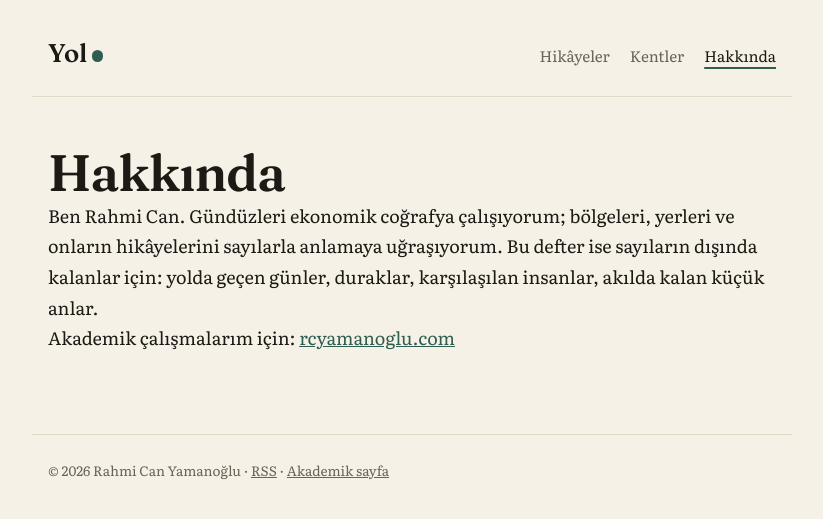
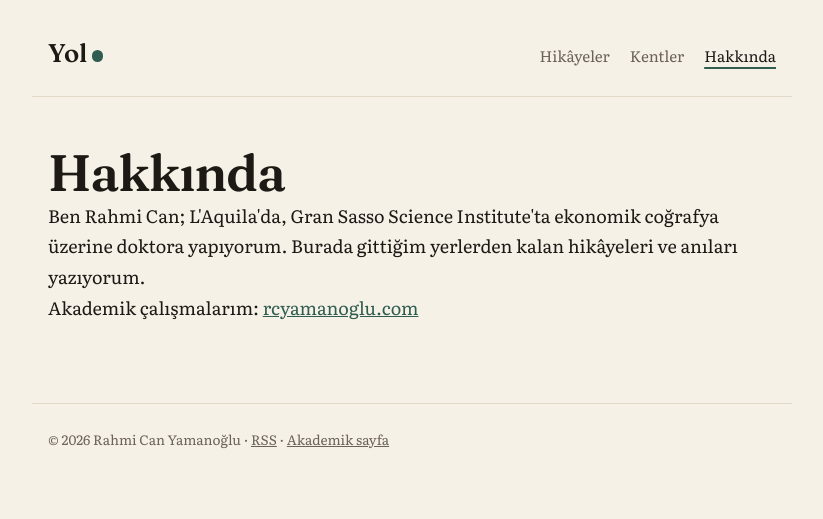
Before and after one commit to rahmicanyamanoglu/yol, a Jekyll site: the page built from hakkinda.md, in a window 1280 px wide. Shown: the top 519 px of the page, without its empty margins (228-1051 px from the left). Built offline with Jekyll 4.4.1, drawn with Linux system fonts in a browser that asks for light colours.

Commit message:
Hakkında'yı kısalt; kentlerde metni azalt, havayı hareketlendir
Hakkında iki düz cümleye indi. Kentler sayfasında giriş tek cümle, kartlarda
yalnızca ad, kentin içinde hava tek kısa satır ("dün · 24° · yağmurlu");
Marco Polo alıntısı yalnızca hayal cümlesi varken görünür.

Son günün hava koduna göre yeni hareketli katmanlar: açık havada dönen
ışınlarıyla güneş ve kuşlar, bulutlu havada rüzgârla sürüklenen bulutlar,
sisli havada kayan sis bantları, karda savrularak düşen tanecikler,
fırtınada şimşek; her havada rüzgâr şiddetine göre esinti çizgileri. Hava
ayrı tohum kullanır, kentin biçimini değiştirmez.

Co-Authored-By: Claude Opus 5.5 <noreply@anthropic.com>
Claude-Session: https://claude.ai/code/session_01QDjpxTnBvUq9WQG7TrgG84

```diff
--- a/assets/style.css
+++ b/assets/style.css
@@ -220,16 +220,28 @@ svg .e.hali-zemin { fill: var(--pas); fill-opacity: .07; stroke: var(--pas); }
 svg .yansima { opacity: .38; }
 
 /* canlı ögeler: yolcular, iz, yağmur, kayık, gök */
-svg .canli { opacity: 0; animation: belir 1s ease-out 1.6s forwards; }
-.hazir svg .canli { animation: none; opacity: 1; }
-.kent-kart:not(.ciziliyor) svg .canli { animation: none; opacity: 0; }
+/* görünürlükle açılır: opaklığı JS ayarlayan ögeleri (esinti, şimşek, sis) ezmesin diye */
+svg .canli { visibility: hidden; animation: belir 0s linear 1.6s forwards; }
+.hazir svg .canli { animation: none; visibility: visible; }
+.kent-kart:not(.ciziliyor) svg .canli { animation: none; visibility: hidden; }
 svg .yolcu { fill: var(--pas); stroke: var(--zemin, var(--kagit)); stroke-width: 1.5; }
 svg .iz { fill: none; stroke: var(--pas); stroke-width: 1.4; stroke-opacity: .45; stroke-linecap: round; stroke-linejoin: round; }
 svg .damla { stroke: var(--vurgu); stroke-width: 1; stroke-opacity: .5; stroke-linecap: round; }
 svg .kayik { fill: var(--zemin, var(--kagit)); stroke: currentColor; stroke-width: 1.2; }
 svg .yelken { fill: var(--pas); fill-opacity: .25; stroke: currentColor; stroke-width: 1; }
 svg .gok { opacity: .1; }
-@keyframes belir { to { opacity: 1; } }
+svg .gok.kapali { opacity: .16; }
+svg .gunes { fill: var(--altin); fill-opacity: .35; stroke: var(--altin); stroke-width: 1.2; }
+svg .isin { stroke: var(--altin); stroke-width: 1.4; stroke-linecap: round; }
+svg .bulut { fill: var(--zemin, var(--kagit)); fill-opacity: .9; stroke: var(--soluk); stroke-width: .8; stroke-opacity: .6; }
+svg .bulut.kapali { fill: var(--soluk); fill-opacity: .1; stroke-opacity: .45; }
+svg .kus { fill: none; stroke: currentColor; stroke-width: 1.1; stroke-linecap: round; }
+svg .esinti { stroke: var(--soluk); stroke-width: 1; stroke-linecap: round; }
+svg .sis { fill: var(--zemin, var(--kagit)); opacity: .5; }
+svg .kar-tanesi { fill: var(--zemin, var(--kagit)); stroke: var(--soluk); stroke-width: .6; }
+svg .simsek-isik { fill: #fffbe8; opacity: 0; }
+svg .simsek { fill: none; stroke: var(--altin); stroke-width: 2.2; stroke-linejoin: round; opacity: 0; }
+@keyframes belir { to { visibility: visible; } }
 
 /* kendini çizen kent */
 .kent-kart:not(.ciziliyor) svg .e { visibility: hidden; }
@@ -246,7 +258,7 @@ svg .gok { opacity: .1; }
     100% { stroke-dashoffset: 0; }
 }
 @media (prefers-reduced-motion: reduce) {
-    svg .canli { animation: none; opacity: 1; }
+    svg .canli { animation: none; visibility: visible; }
     .e, .e.yeni { animation: none !important; stroke-dasharray: none !important; stroke-dashoffset: 0 !important; }
 }
 
@@ -283,7 +295,10 @@ svg .gok { opacity: .1; }
 .anlati span:last-child { font-family: 'Fraunces', serif; font-size: 1.25rem; line-height: 1.45; }
 .anlati .soluk { color: var(--soluk); font-style: italic; }
 .ipucu { font-size: .85rem; color: var(--soluk); font-style: italic; }
-.gunluk { font-size: .9rem; color: var(--murekkep); border-left: 2px solid var(--altin); padding-left: .75rem; }
+.gunluk { font-size: .85rem; color: var(--soluk); letter-spacing: .02em; }
+.gunluk:empty { display: none; }
+.dugme.sade { border-color: transparent; color: var(--soluk); padding-left: .4rem; padding-right: .4rem; }
+.dugme.sade:hover { background: transparent; color: var(--murekkep); }
 .kent-eylem { display: flex; flex-wrap: wrap; gap: .5rem; }
 
 .isaret {
--- a/hakkinda.md
+++ b/hakkinda.md
@@ -7,8 +7,8 @@ permalink: /hakkinda/
 
 # Hakkında
 
-Ben Rahmi Can. Gündüzleri ekonomik coğrafya çalışıyorum; bölgeleri, yerleri ve onların hikâyelerini sayılarla anlamaya uğraşıyorum. Bu defter ise sayıların dışında kalanlar için: yolda geçen günler, duraklar, karşılaşılan insanlar, akılda kalan küçük anlar.
+Ben Rahmi Can; L'Aquila'da, Gran Sasso Science Institute'ta ekonomik coğrafya üzerine doktora yapıyorum. Burada gittiğim yerlerden kalan hikâyeleri ve anıları yazıyorum.
 
-Akademik çalışmalarım için: [rcyamanoglu.com](https://rcyamanoglu.com/)
+Akademik çalışmalarım: [rcyamanoglu.com](https://rcyamanoglu.com/)
 
 </article>
--- a/kentler.html
+++ b/kentler.html
@@ -32,9 +32,9 @@ harita: true
             </div>
             <p class="anlati"><span>Marco Polo anlatır</span><span id="kent-anlati"></span></p>
             <p class="gunluk" id="kent-gunluk"></p>
-            <p class="ipucu" id="kent-ipucu">Kente dokun: ona bir şey ekle. Eklediklerin bu tarayıcıda kalır.</p>
+            <p class="ipucu" id="kent-ipucu">Dokun, bir şey ekle.</p>
             <p class="kent-eylem">
-                <button type="button" class="dugme" id="kent-sil">Eklediklerimi sil</button>
+                <button type="button" class="dugme sade" id="kent-sil">Temizle</button>
                 <a class="dugme dolu" id="kent-link" href="#">Hikâyeye git →</a>
             </p>
         </div>
```
Also changed, not shown: other parts of kentler.html (+1 -1 lines), assets/kentler.js (+150 -28 lines).
